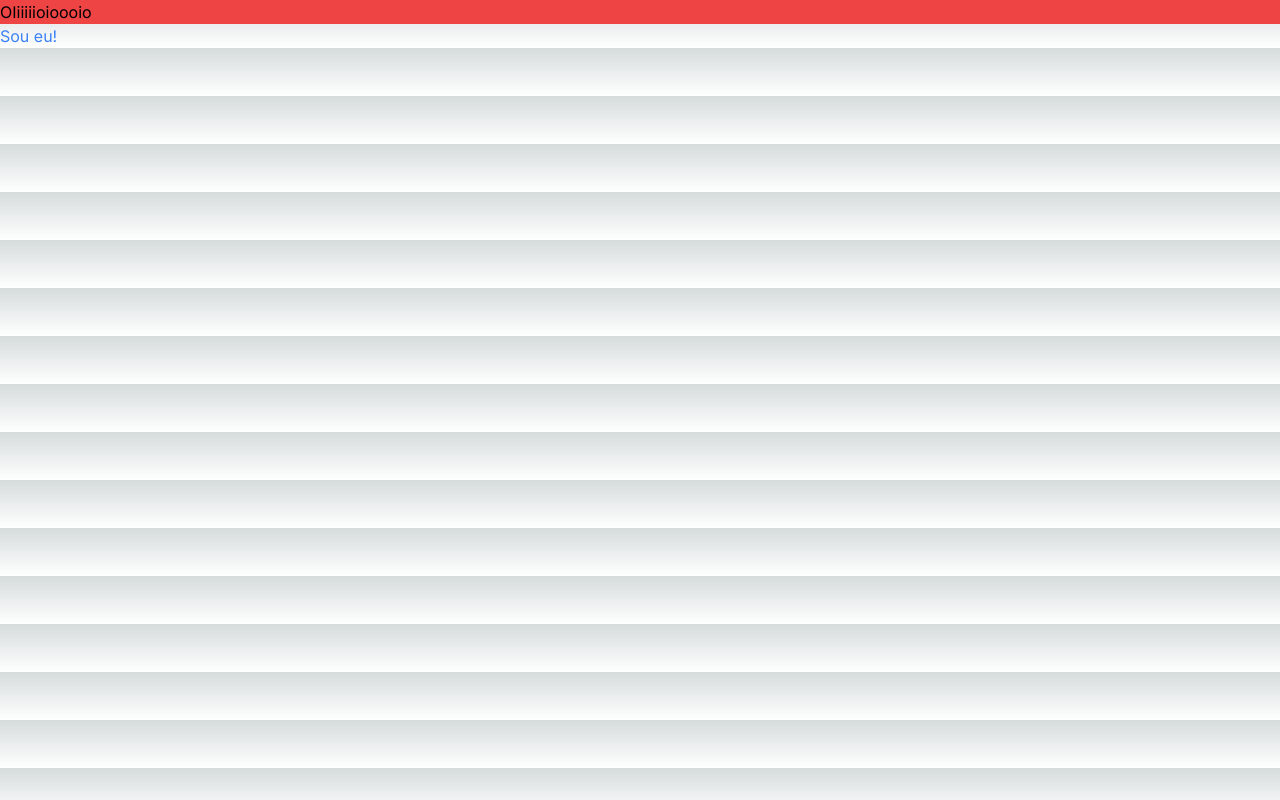
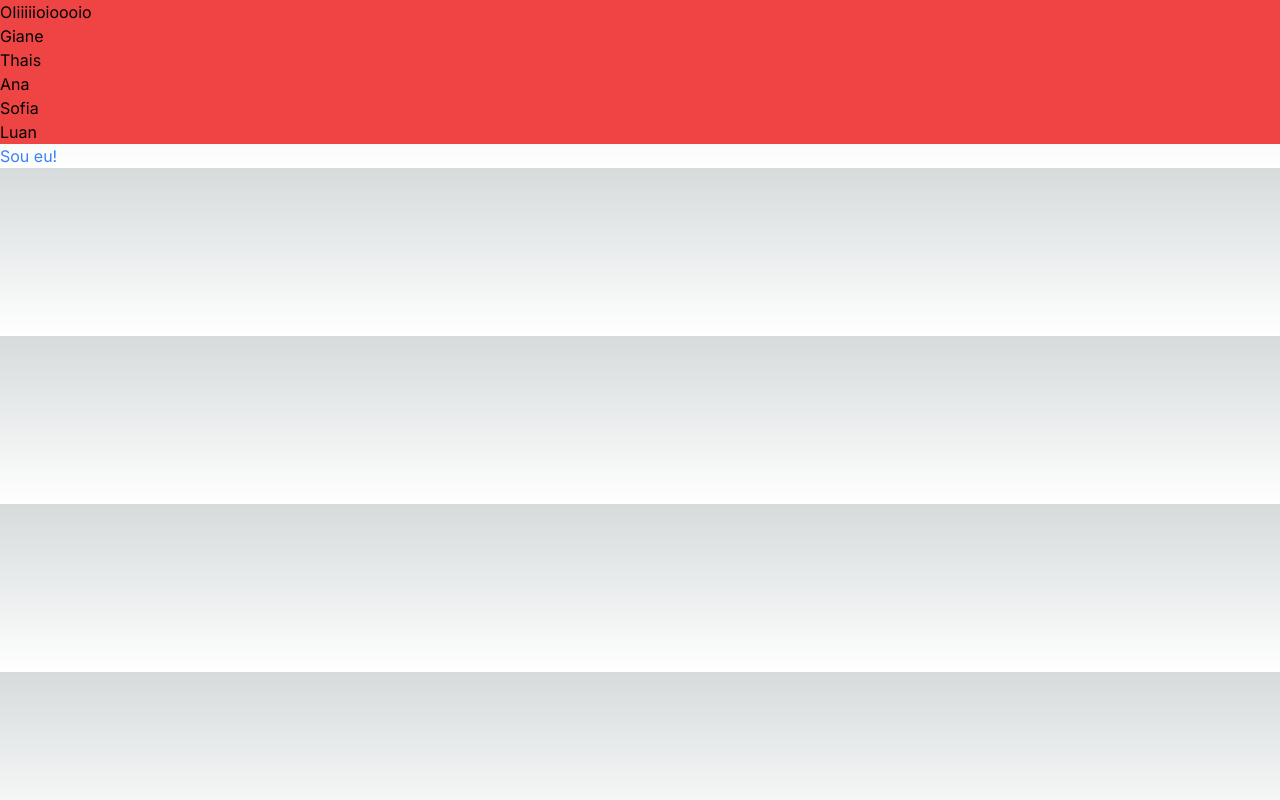
Before and after one commit to Anemaygi/petsites-training, a Next.js app: page /membros in a window 1280 px wide. Built offline with nearby package versions, Linux system fonts and the light colour scheme.

Commit message:
testando - add json data

```diff
--- /dev/null
+++ b/src/app/membros/data.json
@@ -0,0 +1,3 @@
+{
+    "names": ["Giane", "Thais", "Ana", "Sofia", "Luan"]
+}
--- a/src/app/membros/page.tsx
+++ b/src/app/membros/page.tsx
@@ -1,10 +1,11 @@
 import MyComponent from "@/components/myComponent";
 import Name from "./name";
+import Data from "./data.json";
 
 export default function Membros() {
   return (
     <div>
-        <MyComponent />
+        <MyComponent nomes={Data.names} />
         <Name />
     </div>
   );
--- a/src/components/myComponent.tsx
+++ b/src/components/myComponent.tsx
@@ -1,5 +1,15 @@
-export default function MyComponent() {
+interface MyComponentProps {
+    nomes: string[];
+}
+
+export default function MyComponent(props: MyComponentProps) {
   return (
-    <div className="bg-red-500">OIiiiiioioooio</div>
+    <div className="bg-red-500">
+        OIiiiiioioooio
+        {props.nomes.map((string) => (
+        <h2 key={string}>{string}</h2>
+      ))}
+
+    </div>
   );
 }
```
